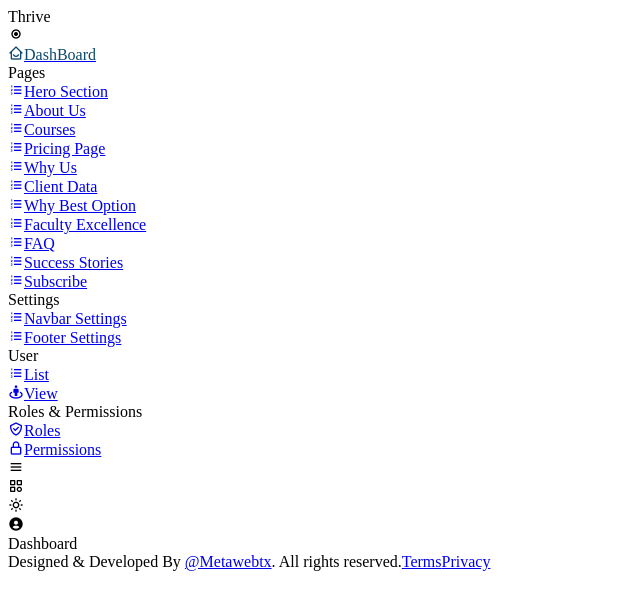
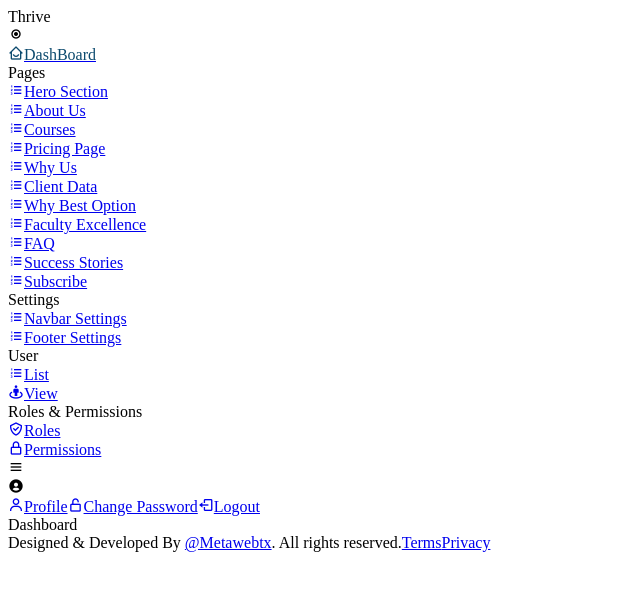
Before and after one commit to amit-sumcon/dashboard, a React (Create React App) app: page / in a window 1280 px wide. Shown: the top 610 px of the page, without its empty margins (0-640 px from the left). Built offline with nearby package versions, Linux system fonts and the light colour scheme.

Commit message:
Added Profile dropdown

```diff
--- a/src/components/Navbar.jsx
+++ b/src/components/Navbar.jsx
@@ -1,39 +1,54 @@
-import React, { useState, useEffect } from 'react'
+import React, { useRef, useEffect, useState } from 'react';
+import { Link } from 'react-router-dom';
 
-function Navbar({ setIsDarkMode, setIsMenu }) {
-    const [darkMode, setDarkMode] = useState(false);
+function Navbar({ setIsMenu }) {
+    const [isShow, setIsShow] = useState(false);
+    const dropdownRef = useRef(null);
 
     useEffect(() => {
-        setIsDarkMode(darkMode)
-    }, [darkMode, setIsDarkMode])
+        const handleClickOutside = (event) => {
+            if (dropdownRef.current && !dropdownRef.current.contains(event.target)) {
+                setIsShow(false);
+            }
+        };
 
-    const handleDarkMode = () => {
-        setDarkMode(prev => !prev)
-    }
+        document.addEventListener('mousedown', handleClickOutside);
+        return () => {
+            document.removeEventListener('mousedown', handleClickOutside);
+        };
+    }, []);
+
+    const handleShow = () => {
+        setIsShow(!isShow);
+    };
 
     return (
-        <nav className='w-full py-4 shadow-md border rounded-md px-5 md:px-10'>
+        <nav className='relative w-full py-3 shadow-md border rounded-md px-5 md:px-10' ref={dropdownRef}>
             <div className='w-full h-full flex justify-between items-center'>
                 <div className='w-fit h-full flex items-center gap-3'>
-                    <div className='dark:text-white lg:hidden' onClick={() => { setIsMenu(true) }}>
+                    <div className='lg:hidden' onClick={() => { setIsMenu(true) }}>
                         <i className='bx bx-menu text-3xl cursor-pointer' ></i>
                     </div>
                 </div>
                 <div className='flex items-center gap-10 md:gap-5'>
-                    <div className='cursor-pointer'>
-                        <i className='bx bx-category dark:text-gray-300'></i>
-                    </div>
-                    <div className='cursor-pointer' onClick={handleDarkMode}>
-                        {
-                            darkMode
-                                ? <i className='bx bx-moon text-gray-300' ></i>
-                                : <i className='bx bx-sun text-xl'></i>
-                        }
-                    </div>
-                    <div className='cursor-pointer'>
-                        <i className='bx bxs-user-circle text-lg dark:text-gray-300'></i>
+                    <div className='cursor-pointer' onClick={handleShow}>
+                        <i className='bx bxs-user-circle text-2xl'></i>
                     </div>
                 </div>
+            </div>
+            <div className={`absolute w-52 h-40 flex flex-col gap-3 right-0 bottom-[-170px] py-4 px-4 rounded-md border shadow-md bg-white ${isShow ? 'block' : 'hidden'}`}>
+                <Link to="/" className='flex items-center gap-3'>
+                    <i className='bx bx-user text-2xl'></i>
+                    <span className='text-base'>Profile</span>
+                </Link>
+                <Link to="/" className='flex items-center gap-3'>
+                    <i className='bx bx-lock-open-alt text-2xl'></i>
+                    <span className='text-base'>Change Password</span>
+                </Link>
+                <Link to="/" className='flex items-center gap-3'>
+                    <i class='bx bx-log-out text-2xl'></i>
+                    <span className='text-base'>Logout</span>
+                </Link>
             </div>
         </nav>
     )
```
